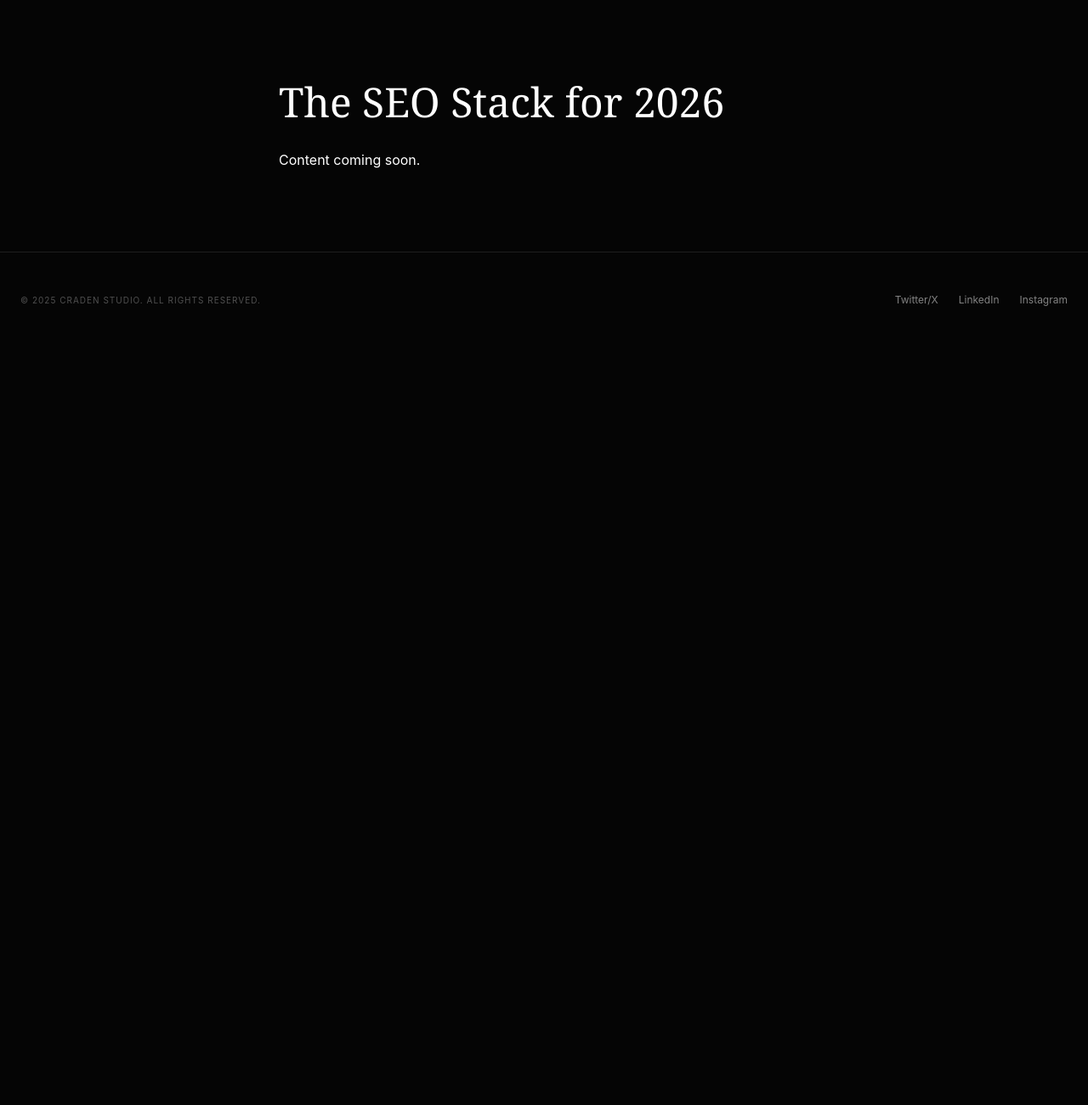
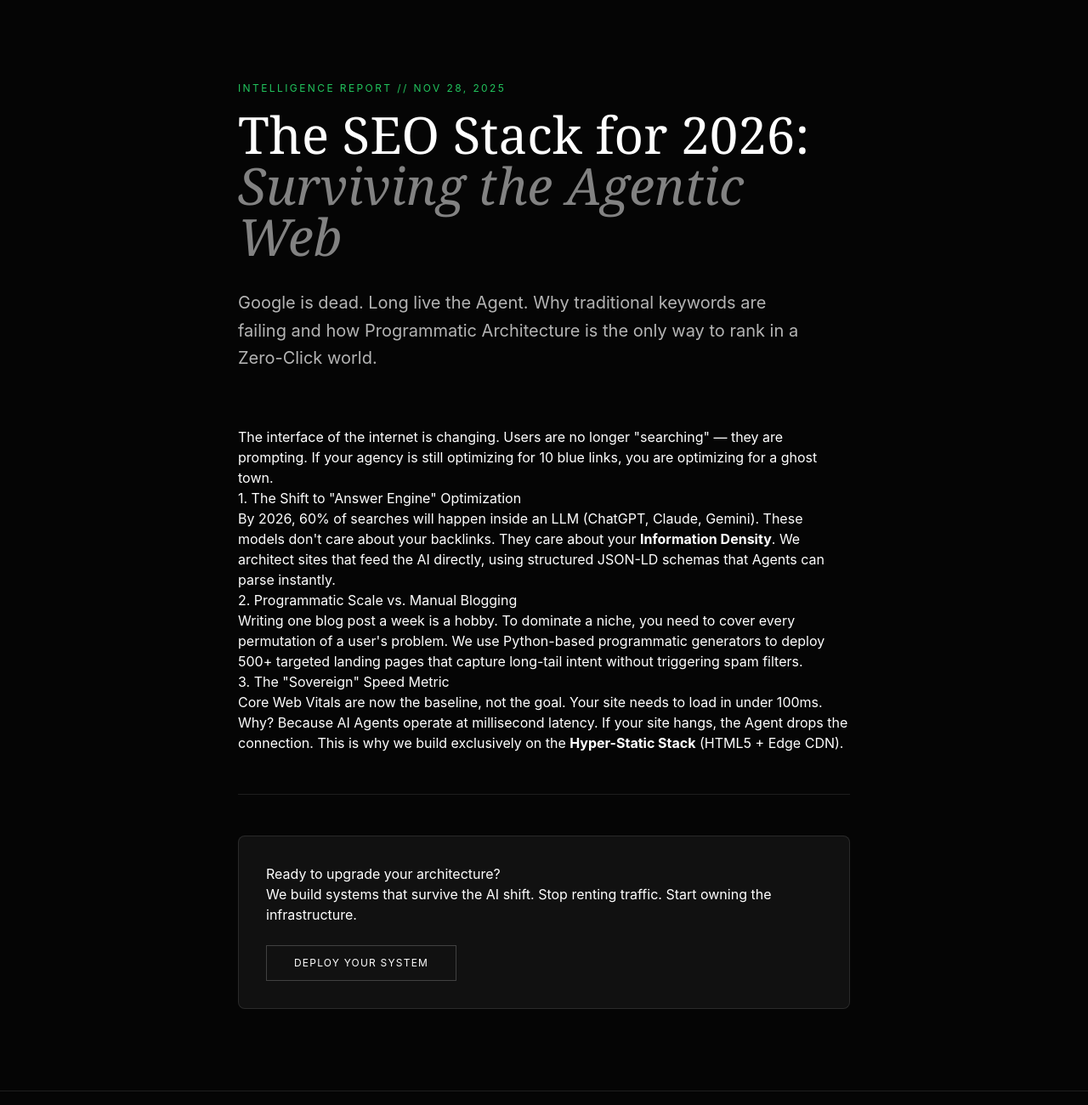
Before and after one commit to oraimogang-ui/agency-portfolio, a plain HTML site: page blog/seo-stack-2026.html in a window 1280 px wide. Shown: the top 1300 px of the page at 85% size. Before the commit the page ends 800 px from the top, so only its background shows below. Drawn offline with nearby package versions, Linux system fonts and the light colour scheme.

Commit message:
Content: Write full SEO Stack for 2026 article

```diff
--- a/blog/seo-stack-2026.html
+++ b/blog/seo-stack-2026.html
@@ -16,11 +16,51 @@
 </head>
 
 <body class="antialiased">
-    <main class="px-6 py-24 max-w-2xl mx-auto">
-        <article>
-            <h1 class="text-4xl md:text-5xl font-serif mb-8">The SEO Stack for 2026</h1>
-            <div class="prose prose-invert">
-                <p>Content coming soon.</p>
+    <main class="px-6 py-24 max-w-3xl mx-auto">
+        <header class="mb-16">
+            <div class="text-xs uppercase tracking-[0.2em] text-green-500 mb-4">Intelligence Report // Nov 28, 2025
+            </div>
+            <h1 class="text-4xl md:text-6xl font-serif font-light leading-tight mb-8">
+                The SEO Stack for 2026: <br>
+                <span class="text-white/50 italic">Surviving the Agentic Web</span>
+            </h1>
+            <p class="text-xl text-white/70 leading-relaxed max-w-2xl">
+                Google is dead. Long live the Agent. Why traditional keywords are failing and how Programmatic
+                Architecture is the only way to rank in a Zero-Click world.
+            </p>
+        </header>
+
+        <article
+            class="prose prose-invert prose-lg max-w-none prose-headings:font-light prose-p:text-white/60 prose-a:text-white hover:prose-a:text-green-400 transition-colors">
+
+            <p>The interface of the internet is changing. Users are no longer "searching" — they are prompting. If your
+                agency is still optimizing for 10 blue links, you are optimizing for a ghost town.</p>
+
+            <h3>1. The Shift to "Answer Engine" Optimization</h3>
+            <p>By 2026, 60% of searches will happen inside an LLM (ChatGPT, Claude, Gemini). These models don't care
+                about your backlinks. They care about your <strong>Information Density</strong>. We architect sites that
+                feed the AI directly, using structured JSON-LD schemas that Agents can parse instantly.</p>
+
+            <h3>2. Programmatic Scale vs. Manual Blogging</h3>
+            <p>Writing one blog post a week is a hobby. To dominate a niche, you need to cover every permutation of a
+                user's problem. We use Python-based programmatic generators to deploy 500+ targeted landing pages that
+                capture long-tail intent without triggering spam filters.</p>
+
+            <h3>3. The "Sovereign" Speed Metric</h3>
+            <p>Core Web Vitals are now the baseline, not the goal. Your site needs to load in under 100ms. Why? Because
+                AI Agents operate at millisecond latency. If your site hangs, the Agent drops the connection. This is
+                why we build exclusively on the <strong>Hyper-Static Stack</strong> (HTML5 + Edge CDN).</p>
+
+            <hr class="border-white/10 my-12">
+
+            <div class="bg-white/5 border border-white/10 p-8 rounded-lg">
+                <h4 class="text-white mt-0">Ready to upgrade your architecture?</h4>
+                <p class="mb-6">We build systems that survive the AI shift. Stop renting traffic. Start owning the
+                    infrastructure.</p>
+                <a href="../index.html#contact"
+                    class="inline-block border border-white/20 px-8 py-3 text-xs uppercase tracking-widest text-white hover:bg-white hover:text-black transition-colors duration-300 no-underline">
+                    Deploy Your System
+                </a>
             </div>
         </article>
     </main>
```
